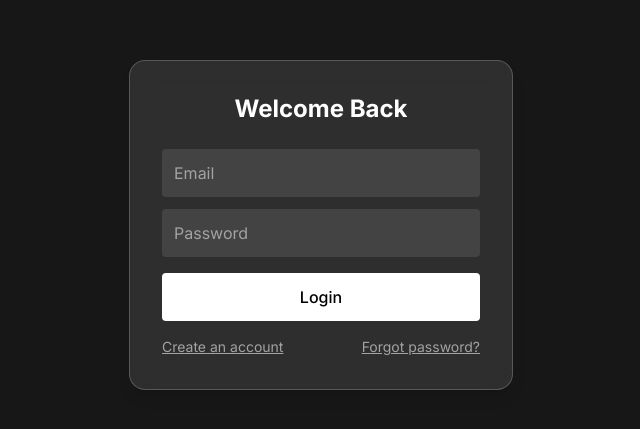
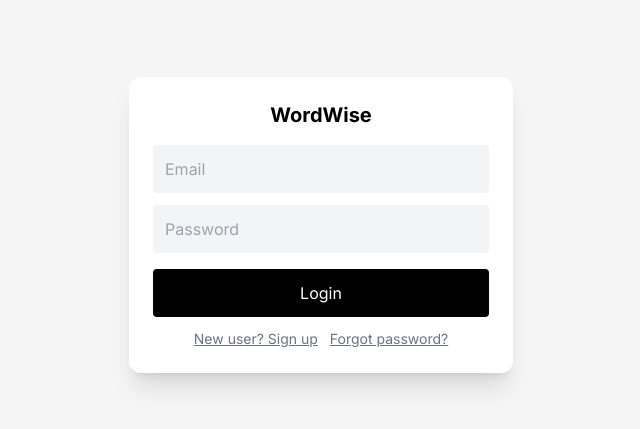
Before and after one commit to shubhnaredi/Wordwise, a React (Vite) app: page /auth in a window 1280 px wide. Shown: the part 175-604 px from the top of the page, without its empty margins (319-959 px from the left). Built offline with nearby package versions, Linux system fonts and the light colour scheme; no server answers.

Commit message:
updated pass

```diff
--- a/src/Auth.jsx
+++ b/src/Auth.jsx
@@ -1,147 +1,115 @@
-import React, { useState, useEffect } from 'react';
+import React, { useEffect, useState } from 'react';
 import { supabase } from './supabase';
 import { useNavigate } from 'react-router-dom';
-import confetti from 'canvas-confetti';
 
 export default function Auth() {
   const [email, setEmail] = useState('');
   const [password, setPassword] = useState('');
-  const [confirmPass, setConfirmPass] = useState('');
+  const [confirm, setConfirm] = useState('');
   const [isLogin, setIsLogin] = useState(true);
-  const [isResetFlow, setIsResetFlow] = useState(false);
-  const [isForgot, setIsForgot] = useState(false);
+  const [isResetMode, setIsResetMode] = useState(false);
   const navigate = useNavigate();
 
-  // Detect if this is a password reset link
   useEffect(() => {
-    const hash = window.location.hash;
-    if (hash.includes('access_token') && hash.includes('type=recovery')) {
-      supabase.auth.exchangeCodeForSession().then(() => {
-        setIsResetFlow(true);
+    supabase.auth.getSession().then(async ({ data: { session } }) => {
+      const url = new URL(window.location.href);
+      const type = url.hash.includes('type=recovery');
+      if (session && type) {
+        setIsResetMode(true);
+        window.history.replaceState({}, document.title, '/auth'); // Clean URL
+      } else if (session) {
+        navigate('/dashboard');
+      }
     });
-    } else {
-      supabase.auth.getSession().then(({ data: { session } }) => {
-        if (session) navigate('/dashboard');
-      });
-    }
   }, []);
 
-  async function handleAuth() {
-    if (!email || !password) return alert("Please enter email and password");
+  async function handleLogin() {
+    const { error } = await supabase.auth.signInWithPassword({ email, password });
+    if (error) alert(error.message);
+    else navigate('/dashboard');
+  }
 
-    const { error } = isLogin
-      ? await supabase.auth.signInWithPassword({ email, password })
-      : await supabase.auth.signUp({ email, password });
+  async function handleSignup() {
+    const { error } = await supabase.auth.signUp({ email, password });
+    if (error) alert(error.message);
+    else alert('Check your email to confirm signup.');
+  }
 
-    if (error) return alert(error.message);
-
-    confetti();
-    navigate('/dashboard');
+  async function handleForgotPassword() {
+    const { error } = await supabase.auth.resetPasswordForEmail(email);
+    if (error) alert(error.message);
+    else alert('Password reset link sent to your email.');
   }
 
   async function handlePasswordReset() {
-    if (password !== confirmPass) return alert("Passwords do not match");
+    if (password !== confirm) return alert("Passwords don't match");
     const { error } = await supabase.auth.updateUser({ password });
-    if (error) return alert(error.message);
-
-    confetti();
+    if (error) alert(error.message);
+    else {
+      alert('✅ Password updated!');
       navigate('/dashboard');
     }
-
-  async function sendResetEmail() {
-    if (!email) return alert("Enter your email");
-    const { error } = await supabase.auth.resetPasswordForEmail(email);
-    if (error) return alert(error.message);
-    alert("Reset email sent! Check your inbox.");
-    setIsForgot(false);
   }
 
   return (
-    <div className="min-h-screen flex items-center justify-center bg-neutral-100 dark:bg-neutral-900 text-neutral-900 dark:text-white px-4">
-      <div className="w-full max-w-sm bg-white dark:bg-white/10 backdrop-blur-md p-8 rounded-2xl border border-neutral-200 dark:border-white/20 shadow-lg transition-all duration-300">
-        <h2 className="text-2xl font-semibold text-center mb-6">
-          {isResetFlow ? '🔐 Reset Password' : isLogin ? 'Welcome Back' : 'Create an Account'}
-        </h2>
+    <div className="min-h-screen flex items-center justify-center bg-neutral-100 text-black px-4">
+      <div className="w-full max-w-sm bg-white p-6 rounded-xl shadow-xl">
+        <h2 className="text-xl font-bold mb-4 text-center">WordWise</h2>
 
-        {/* RESET FLOW */}
-        {isResetFlow ? (
+        {isResetMode ? (
           <>
+            <p className="mb-2 text-center text-sm">🔐 Set a new password</p>
             <input
               type="password"
-              placeholder="New Password"
-              className="w-full mb-3 p-3 rounded bg-neutral-100 dark:bg-white/10 placeholder:text-neutral-400"
+              placeholder="New password"
               value={password}
               onChange={(e) => setPassword(e.target.value)}
+              className="w-full p-3 mb-3 rounded bg-gray-100"
             />
             <input
               type="password"
-              placeholder="Confirm Password"
-              className="w-full mb-4 p-3 rounded bg-neutral-100 dark:bg-white/10 placeholder:text-neutral-400"
-              value={confirmPass}
-              onChange={(e) => setConfirmPass(e.target.value)}
+              placeholder="Confirm password"
+              value={confirm}
+              onChange={(e) => setConfirm(e.target.value)}
+              className="w-full p-3 mb-4 rounded bg-gray-100"
             />
             <button
               onClick={handlePasswordReset}
-              className="w-full py-3 bg-black dark:bg-white text-white dark:text-black font-medium rounded hover:opacity-90"
+              className="w-full py-3 bg-black text-white rounded"
             >
-              ✅ Set New Password
+              ✅ Update Password
             </button>
-          </>
-        ) : (
-          <>
-            {/* FORGOT PASSWORD MODE */}
-            {isForgot ? (
-              <>
-                <input
-                  type="email"
-                  placeholder="Enter your email"
-                  className="w-full mb-4 p-3 rounded bg-neutral-100 dark:bg-white/10 placeholder:text-neutral-400"
-                  value={email}
-                  onChange={(e) => setEmail(e.target.value)}
-                />
-                <button
-                  onClick={sendResetEmail}
-                  className="w-full py-3 bg-black dark:bg-white text-white dark:text-black font-medium rounded hover:opacity-90"
-                >
-                  📩 Send Reset Email
-                </button>
-                <p className="mt-4 text-sm text-center text-neutral-500 dark:text-neutral-400">
-                  <button onClick={() => setIsForgot(false)} className="underline">Back to Login</button>
-                </p>
           </>
         ) : (
           <>
             <input
               type="email"
               placeholder="Email"
-                  className="w-full mb-3 p-3 rounded bg-neutral-100 dark:bg-white/10 placeholder:text-neutral-400"
               value={email}
               onChange={(e) => setEmail(e.target.value)}
+              className="w-full p-3 mb-3 rounded bg-gray-100"
             />
             <input
               type="password"
               placeholder="Password"
-                  className="w-full mb-4 p-3 rounded bg-neutral-100 dark:bg-white/10 placeholder:text-neutral-400"
               value={password}
               onChange={(e) => setPassword(e.target.value)}
+              className="w-full p-3 mb-4 rounded bg-gray-100"
             />
             <button
-                  onClick={handleAuth}
-                  className="w-full py-3 bg-black dark:bg-white text-white dark:text-black font-medium rounded hover:opacity-90"
+              onClick={isLogin ? handleLogin : handleSignup}
+              className="w-full py-3 bg-black text-white rounded mb-3"
             >
               {isLogin ? 'Login' : 'Sign Up'}
             </button>
-
-                <div className="flex justify-between items-center mt-4 text-sm text-neutral-500 dark:text-neutral-400">
-                  <button onClick={() => setIsLogin(!isLogin)} className="underline">
-                    {isLogin ? 'Create an account' : 'Already have one?'}
+            <div className="text-sm text-center text-gray-500">
+              <button onClick={() => setIsLogin(!isLogin)} className="underline mr-3">
+                {isLogin ? 'New user? Sign up' : 'Already have an account?'}
               </button>
-                  <button onClick={() => setIsForgot(true)} className="underline">
+              <button onClick={handleForgotPassword} className="underline">
                 Forgot password?
               </button>
             </div>
-              </>
-            )}
           </>
         )}
       </div>
```
Lines whose indentation alone changed are shown as unchanged.
